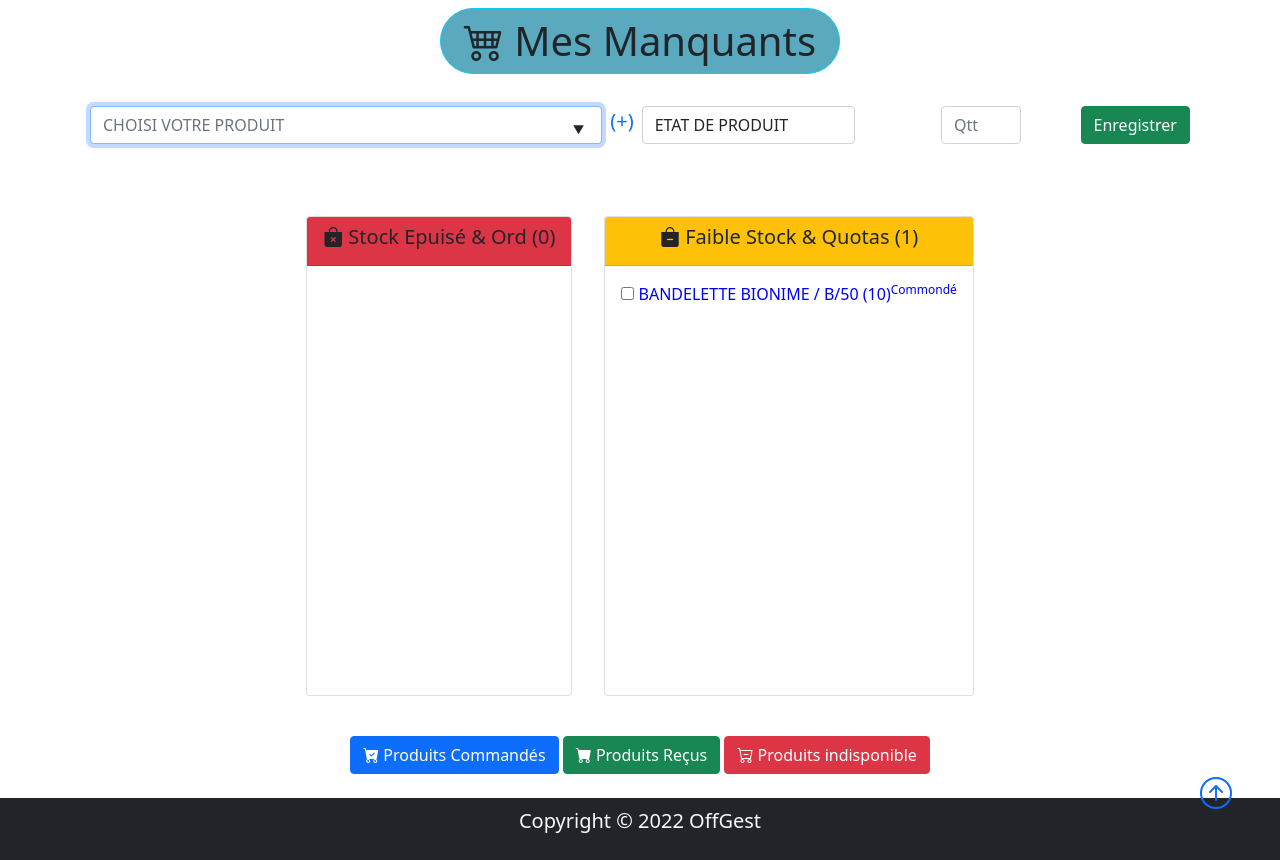
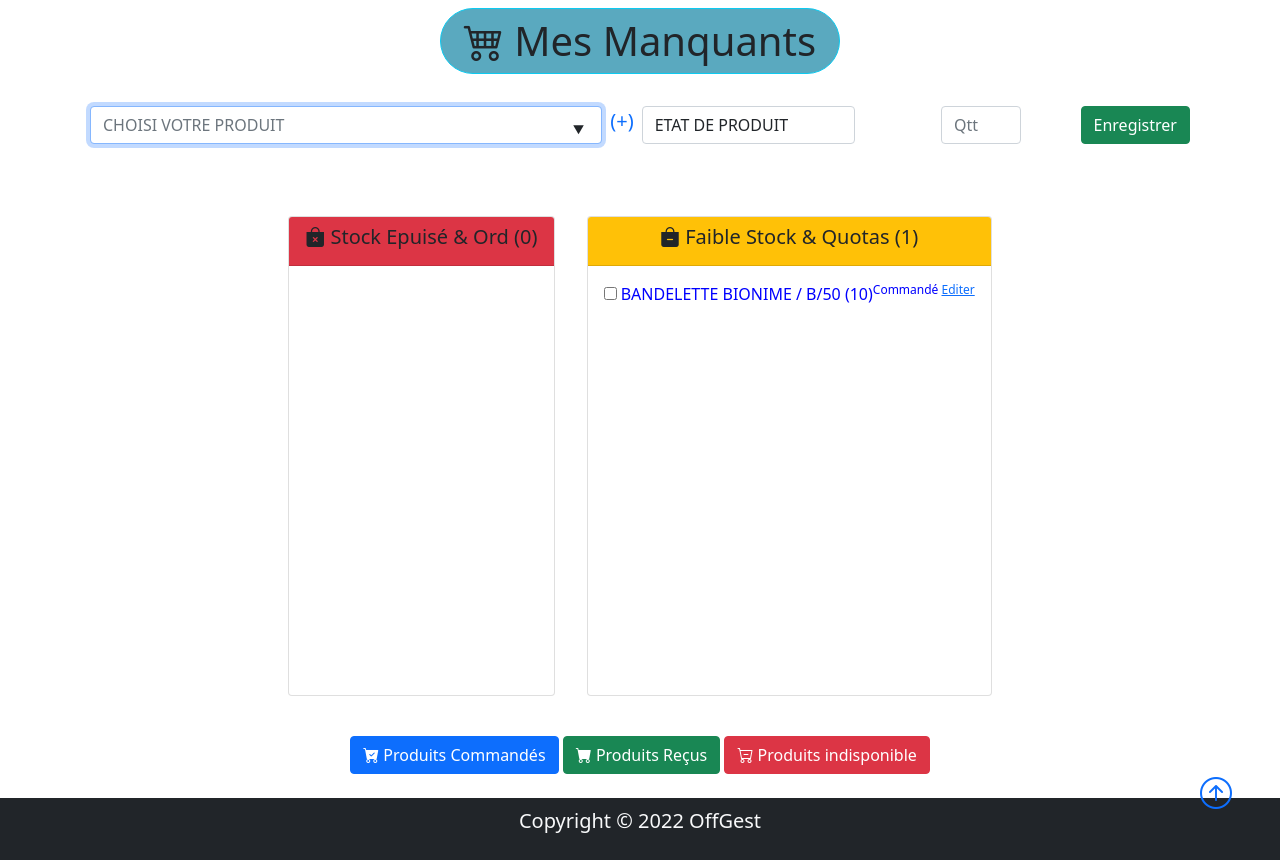
Before and after one commit to issamar/pharmagest, a Django app: page /cmd in a window 1280 px wide. Shown: the part 58-918 px from the top of the page. Run offline with Django 3.2, Linux system fonts and the light colour scheme; a user stored in the database is signed in; data comes from the database, SQL or seed files in the repository; both versions use the stored data as it was after the commit; parts of the project's set-up code (start-up, migrations or seed data) failed here and were passed over.

Commit message:
add edit item to cmd

```diff
--- a/addmed/templates/dech.html
+++ b/addmed/templates/dech.html
@@ -22,7 +22,7 @@
 
             </datalist>
             <div style=" margin-top: 5px;" >
-                <input class="btn btn-primary m-auto " name="dech_btn" value="Chercher" > <i class="bi bi-search"></i>
+                <button class="btn btn-primary m-auto " name="dech_btn" value="Chercher" > <i class="bi bi-search"></i> Chercher</button>
             </div>
             </div>
 
--- a/addmed/views.py
+++ b/addmed/views.py
@@ -109,7 +109,6 @@ def dech(request):
             get_all_products = list(Addmed.objects.values_list('name', flat=True))
             get_all_dcis = list(Addmed.objects.values_list('dci', flat=True))
             clean_dcis = [a.strip(' ') for a in get_all_dcis]
-            print(clean_dcis, flush=True)
             get_all_arts = list(Addart.objects.values_list('full_name', flat=True))
 
             matches_prod = list(filter(lambda x:mob_prod in x, get_all_products))
--- a/makecmd/models.py
+++ b/makecmd/models.py
@@ -8,5 +8,5 @@ class Mycmd(models.Model):
     qtt = models.IntegerField('qtt', null=True, blank=True, default=0)
     cmded = models.BooleanField('cmded', default=False)
     received = models.BooleanField('received', default=False)
-    indisponible = models.BooleanField('received', default=False)
+    indisponible = models.BooleanField('indisponible', default=False)
     client = models.ForeignKey(User, on_delete=models.CASCADE, default=1)
--- a/makecmd/templates/cmd_page.html
+++ b/makecmd/templates/cmd_page.html
@@ -130,25 +130,25 @@
                         {% if elem.cmded == True %}
                           <div >
                             {% if elem.qtt == None %}
-                            <label title="Commandé" style="color: green;"> <input type="checkbox" name="products" id="{{elem.id}}" value="{{elem.product}}"> {{elem.product}}</label>
+                            <label title="Commandé" style="color: green;"> <input type="checkbox" name="products" id="{{elem.pk}}" value="{{elem.product}}"> {{elem.product}} <sup> <a href="{% url 'edit-page' elem.pk %}">Editer</a></sup></label>
                             {% else %}
-                            <label title="Commandé" style="color: green;"> <input type="checkbox" name="products" id="{{elem.id}}" value="{{elem.product}}"> {{elem.product}} {{elem.qtt}}</label>
+                            <label title="Commandé" style="color: green;"> <input type="checkbox" name="products" id="{{elem.pk}}" value="{{elem.product}}"> {{elem.product}} {{elem.qtt}} <sup> <a href="{% url 'edit-page' elem.pk %}">Editer</a></sup></label>
                             {% endif%}
                           </div>
                         {% elif elem.indisponible == True %}
                           <div >
                             {% if elem.qtt == None %}
-                            <label title="Introuvable" style="color: red;" > <input type="checkbox" name="products" id="{{elem.id}}" value="{{elem.product}}"> {{elem.product}} </label>
+                            <label title="Introuvable" style="color: red;" > <input type="checkbox" name="products" id="{{elem.pk}}" value="{{elem.product}}"> {{elem.product}} <sup> <a href="{% url 'edit-page' elem.pk %}">Editer</a></sup></label>
                             {% else %}
-                            <label title="Introuvable" style="color: red;" > <input type="checkbox" name="products" id="{{elem.id}}" value="{{elem.product}}"> {{elem.product}} ({{elem.qtt}})</label>
+                            <label title="Introuvable" style="color: red;" > <input type="checkbox" name="products" id="{{elem.pk}}" value="{{elem.product}}"> {{elem.product}} ({{elem.qtt}}) <sup> <a href="{% url 'edit-page' elem.pk %}">Editer</a></sup></label>
                             {% endif %}
                           </div>
                         {% else %}
                           <div >
                             {% if elem.qtt == None %}
-                              <label title="Pas encore commnadé" > <input type="checkbox" name="products" id="{{elem.id}}" value="{{elem.product}}">  {{elem.product}} </label>
+                              <label title="Pas encore commnadé" > <input type="checkbox" name="products" id="{{elem.pk}}" value="{{elem.product}}">  {{elem.product}} <sup> <a href="{% url 'edit-page' elem.pk %}">Editer</a></sup></label>
                             {% else %}
-                            <label title="Pas encore commnadé" > <input type="checkbox" name="products" id="{{elem.id}}" value="{{elem.product}}">  {{elem.product}} ({{elem.qtt}})</label>
+                            <label title="Pas encore commnadé" > <input type="checkbox" name="products" id="{{elem.pk}}" value="{{elem.product}}">  {{elem.product}} ({{elem.qtt}}) <sup> <a href="{% url 'edit-page' elem.pk %}">Editer</a></sup></label>
                             {% endif %}
                           </div>
                         {% endif %}
@@ -161,25 +161,25 @@
                       {% if oelem.cmded == True %}
                         <div >
                           {% if oelem.qtt == None %}
-                          <label title="commnadé avec succé" style="color: green;" > <input type="checkbox" name="products" id="{{elem.id}}" value="{{oelem.product}}"> {{oelem.product}} </label>
+                          <label title="commnadé avec succé" style="color: green;" > <input type="checkbox" name="products" id="{{elem.pk}}" value="{{oelem.product}}"> {{oelem.product}} <sup> <a href="{% url 'edit-page' oelem.pk %}">Editer</a></sup></label>
                           {% else %}
-                          <label title="commnadé avec succé" style="color: green;" > <input type="checkbox" name="products" id="{{elem.id}}" value="{{oelem.product}}"> {{oelem.product}} ({{oelem.qtt}})</label>
+                          <label title="commnadé avec succé" style="color: green;" > <input type="checkbox" name="products" id="{{elem.pk}}" value="{{oelem.product}}"> {{oelem.product}} ({{oelem.qtt}}) <sup> <a href="{% url 'edit-page' oelem.pk %}">Editer</a></sup></label>
                           {% endif %}
                         </div>
                       {% elif oelem.indisponible == True%}
                         <div >
                          {% if oelem.qtt == None %}
-                         <label title="Introuvable" style="color: red;" > <input type="checkbox" name="products" id="{{elem.id}}" value="{{oelem.product}}"> {{oelem.product}}  </label>
+                         <label title="Introuvable" style="color: red;" > <input type="checkbox" name="products" id="{{elem.pk}}" value="{{oelem.product}}"> {{oelem.product}}  <sup> <a href="{% url 'edit-page' oelem.pk %}">Editer</a></sup></label>
                          {% else %}
-                         <label title="Introuvable" style="color: red;" > <input type="checkbox" name="products" id="{{elem.id}}" value="{{oelem.product}}"> {{oelem.product}} ({{oelem.qtt}})</label>
+                         <label title="Introuvable" style="color: red;" > <input type="checkbox" name="products" id="{{elem.pk}}" value="{{oelem.product}}"> {{oelem.product}} ({{oelem.qtt}}) <sup> <a href="{% url 'edit-page' o.pk %}">Editer</a></sup></label>
                          {% endif %}
                         </div>
                       {% else %}
                         <div >
                           {% if oelem.qtt == None %}
-                          <label title="Pour Ord" style="color: blue;" ><input type="checkbox" name="products" id="{{elem.id}}" value="{{oelem.product}}"> {{oelem.product}}</label>
+                          <label title="Pour Ord" style="color: blue;" ><input type="checkbox" name="products" id="{{elem.pk}}" value="{{oelem.product}}"> {{oelem.product}} <sup> <a href="{% url 'edit-page' oelem.pk %}">Editer</a></sup></label>
                           {% else %}
-                          <label title="Pour Ord" style="color: blue;" ><input type="checkbox" name="products" id="{{elem.id}}" value="{{oelem.product}}"> {{oelem.product}} ({{oelem.qtt}})</label>
+                          <label title="Pour Ord" style="color: blue;" ><input type="checkbox" name="products" id="{{elem.pk}}" value="{{oelem.product}}"> {{oelem.product}} ({{oelem.qtt}}) <sup> <a href="{% url 'edit-page' oelem.pk %}">Editer</a></sup></label>
                           {% endif%}
                         </div>
                       {% endif %}
@@ -200,25 +200,25 @@
                       {% if felem.cmded == True %}
                         <div >
                           {% if felem.qtt == None %}
-                          <label title="Commandé avec succé" style="color: green;"><input type="checkbox" name="products" id="{{flem.id}}" value="{{felem.product}}"> {{felem.product}} </label>
+                          <label title="Commandé avec succé" style="color: green;"><input type="checkbox" name="products" id="{{flem.pk}}" value="{{felem.product}}"> {{felem.product}} <sup> <a href="{% url 'edit-page' felem.pk %}">Editer</a></sup></label>
                           {% else %}
-                          <label title="Commandé avec succé" style="color: green;"><input type="checkbox" name="products" id="{{flem.id}}" value="{{felem.product}}"> {{felem.product}} ({{felem.qtt}})</label>
+                          <label title="Commandé avec succé" style="color: green;"><input type="checkbox" name="products" id="{{flem.pk}}" value="{{felem.product}}"> {{felem.product}} ({{felem.qtt}}) <sup> <a href="{% url 'edit-page' felem.pk %}">Editer</a></sup></label>
                           {% endif %}
                         </div>
                       {% elif felem.indisponible %}
                         <div >
                           {% if felem.qtt == None %}
-                          <label title="Introuvable" style="color: red;"><input type="checkbox" name="products" id="{{flem.id}}" value="{{felem.product}}"> {{felem.product}} </label>
+                          <label title="Introuvable" style="color: red;"><input type="checkbox" name="products" id="{{flem.pk}}" value="{{felem.product}}"> {{felem.product}} <sup> <a href="{% url 'edit-page' felem.pk %}">Editer</a></sup></label>
                           {% else %}
-                          <label title="Introuvable" style="color: red;"><input type="checkbox" name="products" id="{{flem.id}}" value="{{felem.product}}"> {{felem.product}} ({{felem.qtt}})</label>
+                          <label title="Introuvable" style="color: red;"><input type="checkbox" name="products" id="{{flem.pk}}" value="{{felem.product}}"> {{felem.product}} ({{felem.qtt}}) <sup> <a href="{% url 'edit-page' felem.pk %}">Editer</a></sup></label>
                           {% endif %}
                         </div>
                       {% else %}
                         <div >
                            {% if felem.qtt == None %}
-                           <label title="Pas encore commandé" ><input type="checkbox" name="products" id="{{flem.id}}" value="{{felem.product}}"> {{felem.product}} </label>
+                           <label title="Pas encore commandé" ><input type="checkbox" name="products" id="{{flem.pk}}" value="{{felem.product}}"> {{felem.product}} <sup> <a href="{% url 'edit-page' felem.pk %}">Editer</a></sup></label>
                            {% else %}
-                           <label title="Pas encore commandé" ><input type="checkbox" name="products" id="{{flem.id}}" value="{{felem.product}}"> {{felem.product}} ({{felem.qtt}})</label>
+                           <label title="Pas encore commandé" ><input type="checkbox" name="products" id="{{flem.pk}}" value="{{felem.product}}"> {{felem.product}} ({{felem.qtt}}) <sup> <a href="{% url 'edit-page' felem.pk %}">Editer</a></sup></label>
                            {% endif%}
                         </div>
                       {% endif%}
@@ -229,17 +229,17 @@
                       {% if qelem.cmded == True %}
                         <div >
                           {% if qelem == None %}
-                          <label title=" Quota commandée" style="color: blue;" ><input type="checkbox" name='products' id="{{qlem.id}}" value="{{qelem.product}}"> {{qelem.product}} <sup style="color: green;">Commondé</sup></label>
+                          <label title=" Quota commandée" style="color: blue;" ><input type="checkbox" name='products' id="{{qlem.pk}}" value="{{qelem.product}}"> {{qelem.product}} <sup style="color: green;">Commandé <a href="{% url 'edit-page' qelem.pk %}">Editer</a></sup></label>
                           {% else %}
-                          <label title=" Quota commandée" style="color: blue;" ><input type="checkbox" name='products' id="{{qlem.id}}" value="{{qelem.product}}"> {{qelem.product}} ({{qelem.qtt}})<sup style="color: green;">Commondé</sup></label>
+                          <label title=" Quota commandée" style="color: blue;" ><input type="checkbox" name='products' id="{{qlem.pk}}" value="{{qelem.product}}"> {{qelem.product}} ({{qelem.qtt}})<sup style="color: green;">Commandé <a href="{% url 'edit-page' qelem.pk %}">Editer</a></sup></label>
                           {% endif %}
                         </div>
                       {% else %}
                       <div >
                           {% if qelem.qtt == None %}
-                          <label title="Produit quota" style="color: blue;" ><input type="checkbox" name='products' id="{{qlem.id}}" value="{{qelem.product}}"> {{qelem.product}}<sup>Commondé</sup></label>
+                          <label title="Produit quota" style="color: blue;" ><input type="checkbox" name='products' id="{{qlem.pk}}" value="{{qelem.product}}"> {{qelem.product}}<sup>Commandé <a href="{% url 'edit-page' qelem.pk %}">Editer</a></sup></label>
                           {% else %}
-                          <label title="Produit quota" style="color: blue;" ><input type="checkbox" name='products' id="{{qlem.id}}" value="{{qelem.product}}"> {{qelem.product}} ({{qelem.qtt}})<sup>Commondé</sup></label>
+                          <label title="Produit quota" style="color: blue;" ><input type="checkbox" name='products' id="{{qlem.pk}}" value="{{qelem.product}}"> {{qelem.product}} ({{qelem.qtt}})<sup>Commandé <a href="{% url 'edit-page' qelem.pk %}">Editer</a></sup></label>
                           {% endif %}
                       </div>
                       {% endif %}
--- a/makecmd/urls.py
+++ b/makecmd/urls.py
@@ -4,4 +4,5 @@ from . import views
 
 urlpatterns = [
     path('', views.CmdPage, name= 'cmd-page'),
+    path('/edit/<int:prod_id>', views.editItem, name= 'edit-page'),
 ]
--- a/makecmd/views.py
+++ b/makecmd/views.py
@@ -1,11 +1,11 @@
 from http import client
 from django.contrib import messages
 import itertools
-from django.shortcuts import render
+from django.shortcuts import render, redirect
 from django.contrib.auth.decorators import login_required
 from addmed.models import Addmed, Addart
 from .models import Mycmd
-from .forms import MycmdForm
+from .forms import EditItemForm, MycmdForm
 # Create your views here.
 @login_required(login_url='main-page')
 def CmdPage(request):
@@ -80,3 +80,16 @@ def CmdPage(request):
 
     return render(request,'cmd_page.html',{'current_username':current_username, 'form' : form, 'products': products, 'arts' : arts, 'My_cmd_ste' : My_cmd_ste, 'My_cmd_stf': My_cmd_stf, 'My_cmd_ord' : My_cmd_ord, 'My_cmd_q': My_cmd_q,
                     'ste_ord': ste_ord, 'stf_q' : stf_q , 'current_user'  : current_user})
+
+
+
+
+
+def editItem(request,prod_id):
+
+    get_product = Mycmd.objects.get(pk=prod_id)
+    form = EditItemForm(request.POST or None, instance=get_product)
+    if form.is_valid():
+        form.save()
+        return redirect('cmd-page')
+    return render(request, 'edit_item.html', {'form':form })
```
Also changed, not shown: makecmd/forms.py (+24 -0 lines), makecmd/templates/edit_item.html (added, +37 -0 lines), db.sqlite3, media/images/Sans_titre.png (added).
